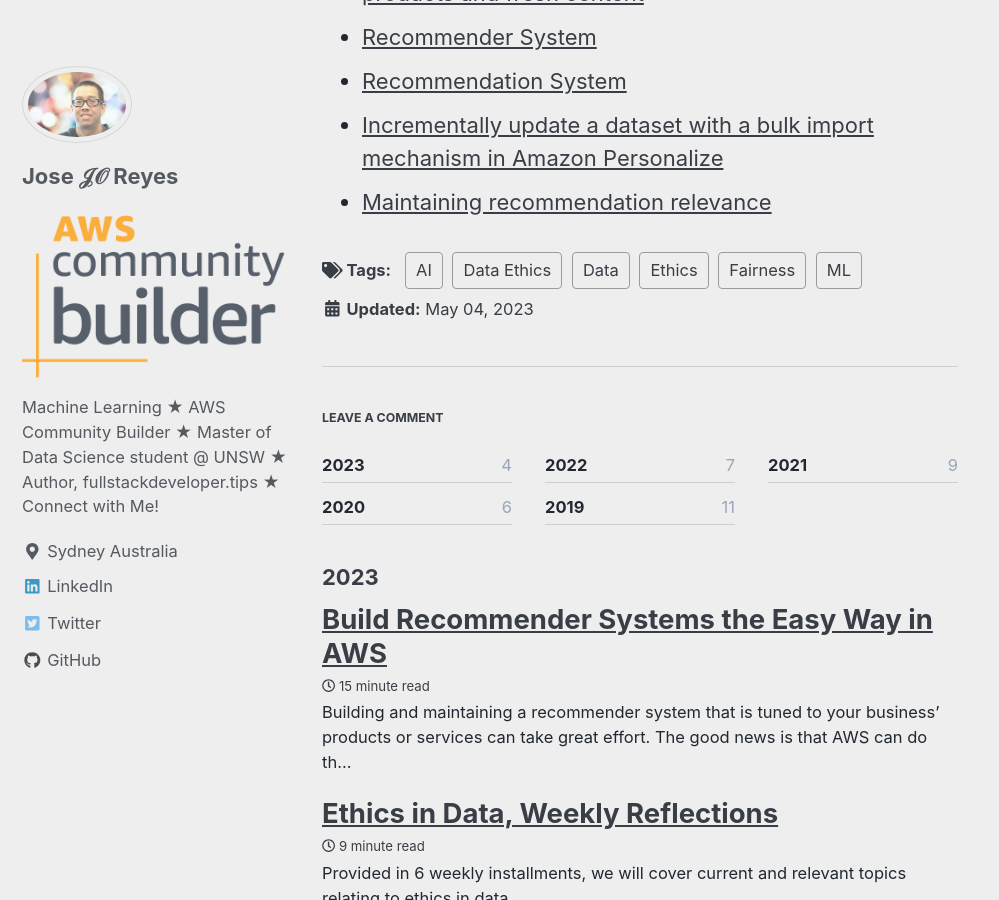
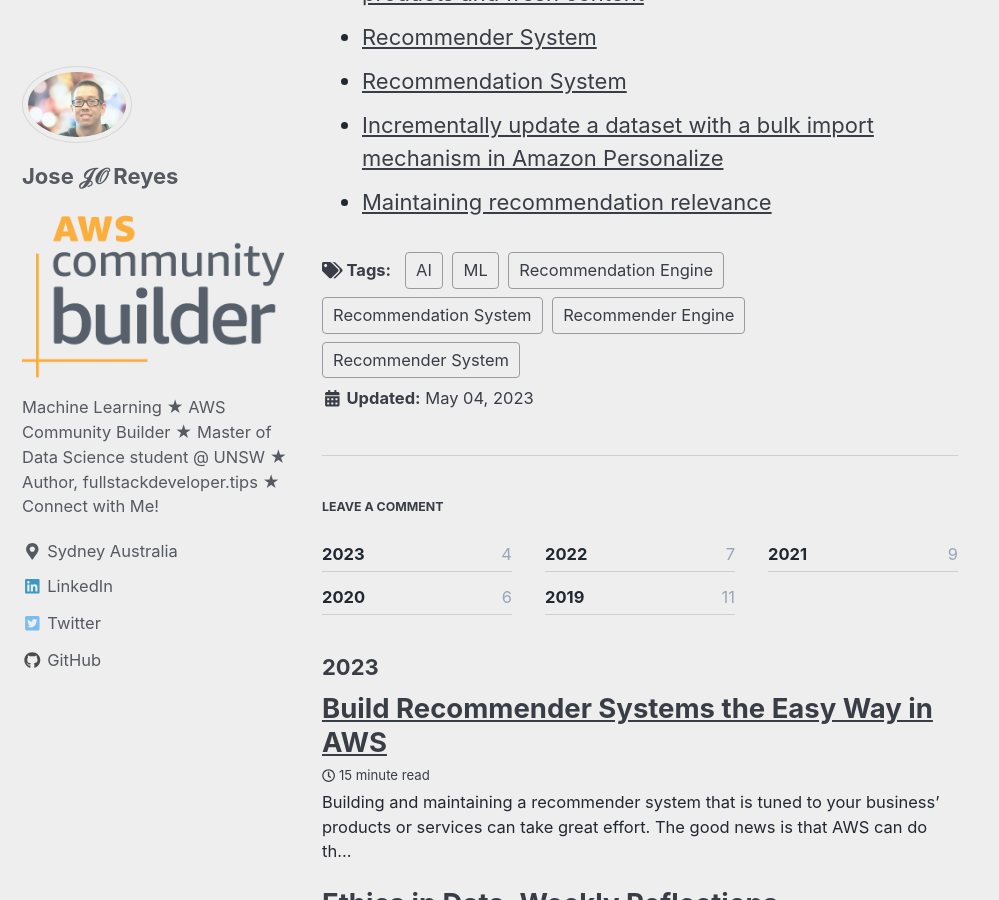
Before and after one commit to jaeyow/fullstack-developer, a Jekyll site: the page built from _posts/2023/2023-05-05-build-recommender-systems-the-easy-way-in-aws.md, in a window 1280 px wide and 900 px high, scrolled down 25640 px. Shown: the whole window, without its empty margins (0-999 px from the left). Built offline with Jekyll 4.4.1, drawn with Linux system fonts in a browser that asks for light colours; cached includes are drawn as plain includes; comment, search, counter and statistics services are not loaded.

Commit message:
prepare for personal website

```diff
--- a/_posts/2023/2023-05-05-build-recommender-systems-the-easy-way-in-aws.md
+++ b/_posts/2023/2023-05-05-build-recommender-systems-the-easy-way-in-aws.md
@@ -4,7 +4,7 @@
 excerpt: Building and maintaining a recommender system that is tuned to your business' products or services can take great effort. The good news is that AWS can do the heavy lifting for you. Let's get started.
 modified: 2023-05-04
 date: 2023-05-04
-tags: [AI, ML, Data, Ethics, Data Ethics, Fairness]
+tags: [AI, ML, Recommender System, Recommender Engine, Recommendation System, Recommendation Engine]
 header:
   overlay_image: /images/amazon-personalize/rsz_hoover-tung-bslsdcqww0m-unsplash.webp
   caption: "Photo credit: [**Unsplash**](https://unsplash.com)"
```
